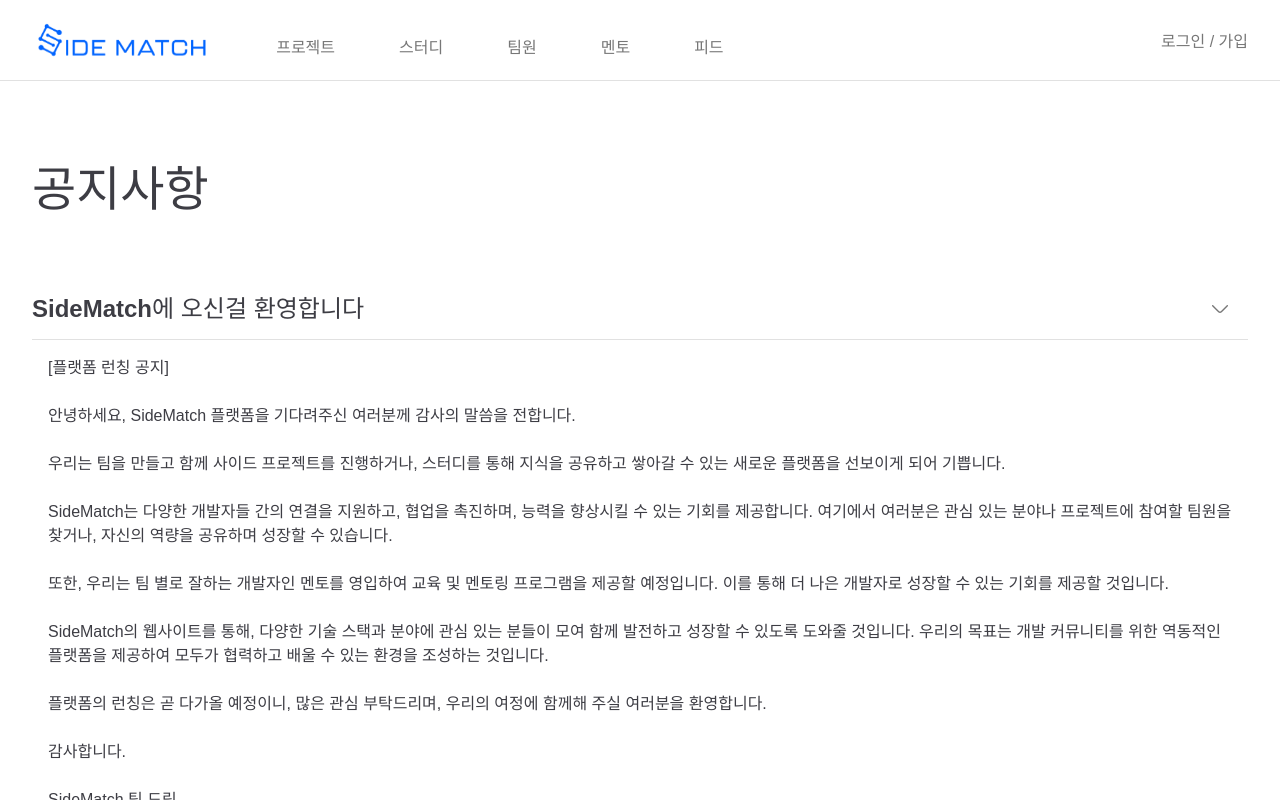
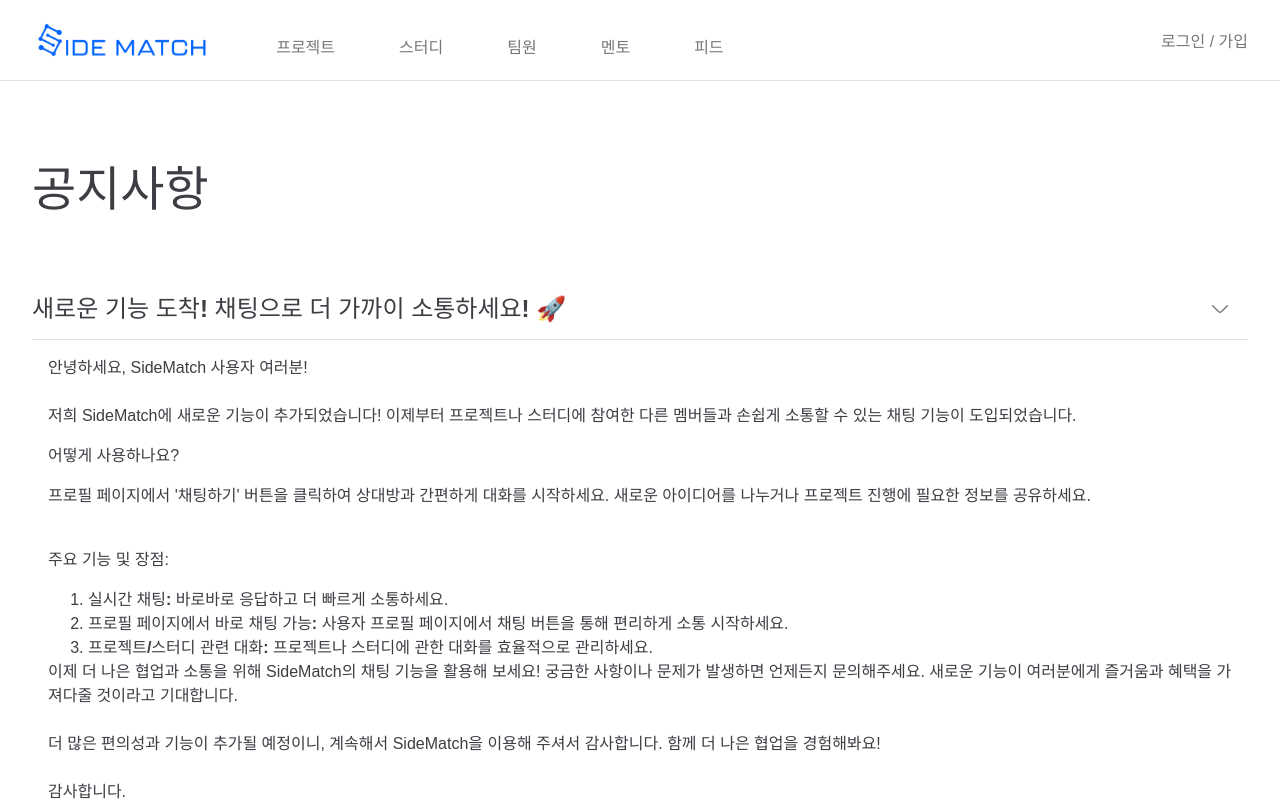
Before and after one commit to SWM14-HumanError/Match-Up-Frontend, a React (Vite) app: page /announcement in a window 1280 px wide. Both pictures are taken after a click on the button 1220 px from the left and 310 px from the top of the page. Shown: the top 800 px of the page. Built offline with nearby package versions, Linux system fonts and the light colour scheme; a web font is replaced by a local one.

Commit message:
Chore: 채팅 생성 공지사항 추가

```diff
--- a/src/pages/DummyPages/Announcement.tsx
+++ b/src/pages/DummyPages/Announcement.tsx
@@ -12,6 +12,29 @@ function Announcement() {
       <div className='main_layout'>
         <h1>공지사항</h1>
         <ul className='fold_list_layout'>
+          <FoldListComponent title='새로운 기능 도착! 채팅으로 더 가까이 소통하세요! 🚀'>
+            안녕하세요, SideMatch 사용자 여러분!<br/>
+            <br/>
+            저희 SideMatch에 새로운 기능이 추가되었습니다! 이제부터 프로젝트나 스터디에 참여한 다른 멤버들과 손쉽게 소통할 수 있는 <b>채팅 기능</b>이 도입되었습니다.<br/>
+
+            <h3>어떻게 사용하나요?</h3>
+            프로필 페이지에서 '채팅하기' 버튼을 클릭하여 상대방과 간편하게 대화를 시작하세요. 새로운 아이디어를 나누거나 프로젝트 진행에 필요한 정보를 공유하세요.<br/>
+            <br/>
+            <h3>주요 기능 및 장점:</h3>
+            <ol>
+              <li><b>실시간 채팅:</b> 바로바로 응답하고 더 빠르게 소통하세요.<br/></li>
+              <li><b>프로필 페이지에서 바로 채팅 가능:</b> 사용자 프로필 페이지에서 채팅 버튼을 통해 편리하게 소통 시작하세요.<br/></li>
+              <li><b>프로젝트/스터디 관련 대화:</b> 프로젝트나 스터디에 관한 대화를 효율적으로 관리하세요.<br/></li>
+            </ol>
+            이제 더 나은 협업과 소통을 위해 SideMatch의 채팅 기능을 활용해 보세요! 궁금한 사항이나 문제가 발생하면 언제든지 문의해주세요. 새로운 기능이 여러분에게 즐거움과 혜택을 가져다줄
+            것이라고 기대합니다.<br/>
+            <br/>
+            더 많은 편의성과 기능이 추가될 예정이니, 계속해서 SideMatch을 이용해 주셔서 감사합니다. 함께 더 나은 협업을 경험해봐요!<br/>
+            <br/>
+            감사합니다.<br/>
+            <br/>
+            SideMatch 팀 드림<br/>
+          </FoldListComponent>
           <FoldListComponent title='SideMatch에 오신걸 환영합니다'>
             [플랫폼 런칭 공지] <br/>
             <br/>
```
